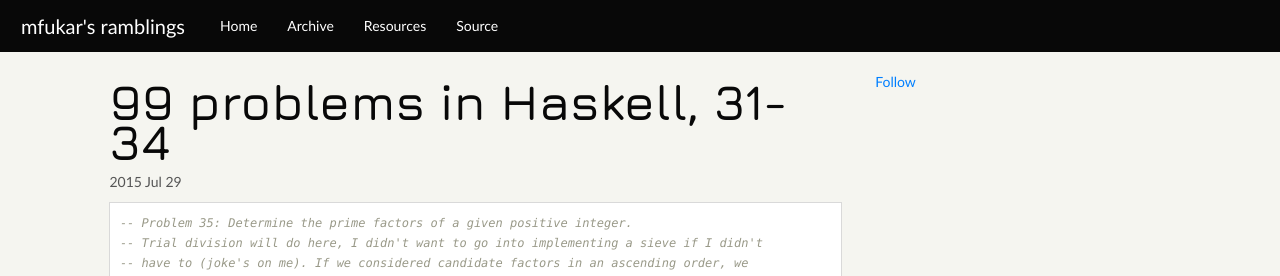
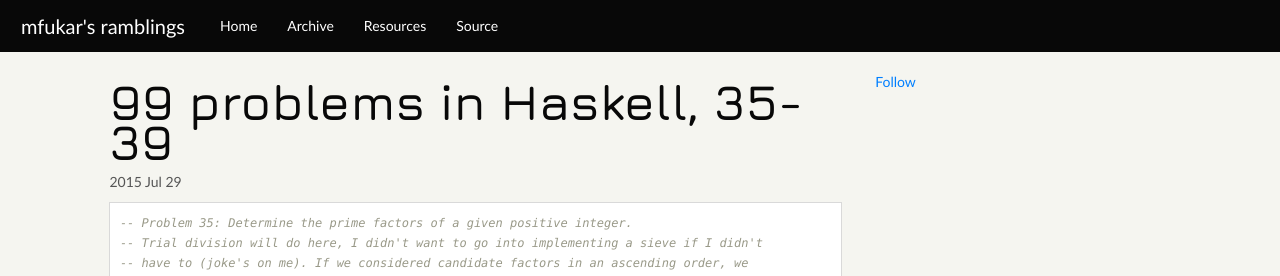
Before and after one commit to mfukar/mfukar.github.com, a Jekyll site: the page built from _posts/2015-07-29-haskell5.md, in a window 1280 px wide. Shown: the top 276 px of the page. Built offline with Jekyll 4.4.1, drawn with Linux system fonts in a browser that asks for light colours; some web fonts are replaced; Markdown is read by kramdown in place of the engine named in the settings; comment, search, counter and statistics services are not loaded.

Commit message:
Fixes title

```diff
--- a/_posts/2015-07-29-haskell5.md
+++ b/_posts/2015-07-29-haskell5.md
@@ -1,6 +1,6 @@
 ---
 layout: post
-title: 99 problems in Haskell, 31-34
+title: 99 problems in Haskell, 35-39
 tags: [99-problems, haskell, functional-programming, number-theory, primes]
 year: 2015
 month: 07
```
